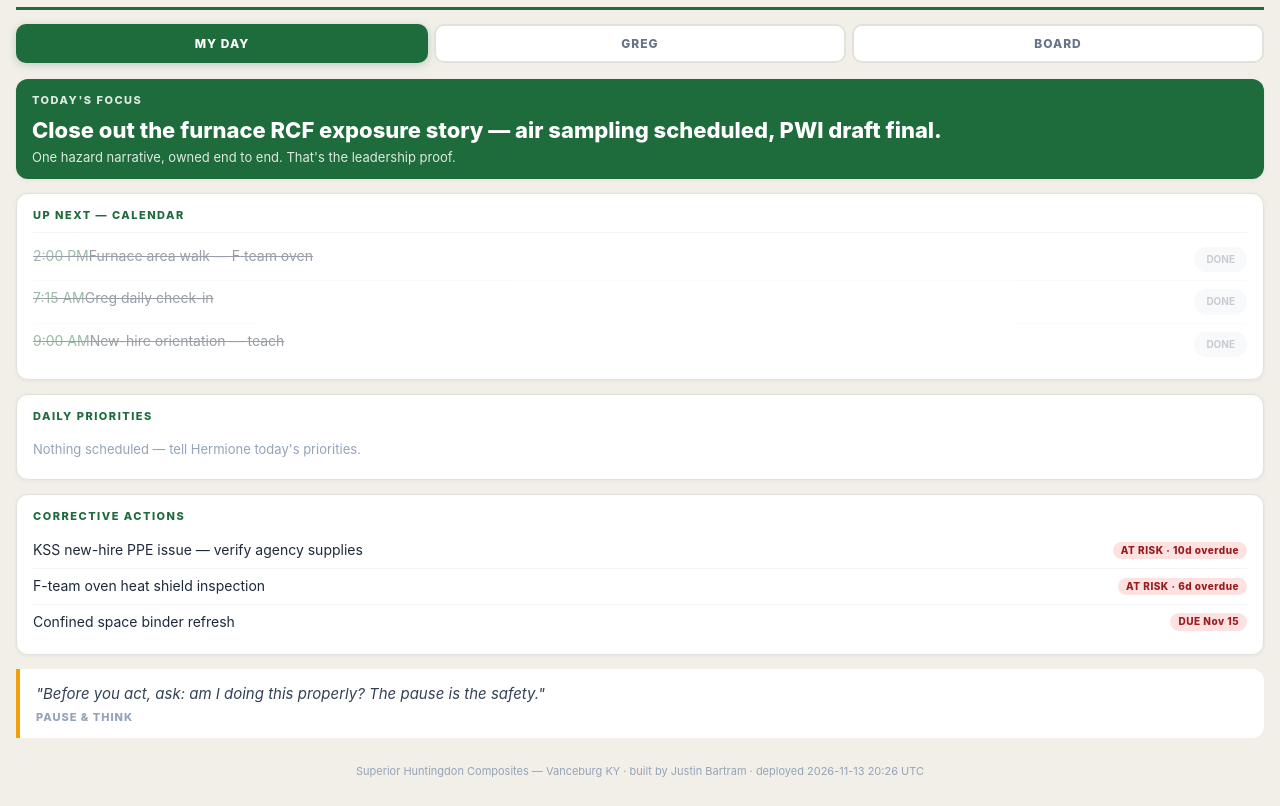
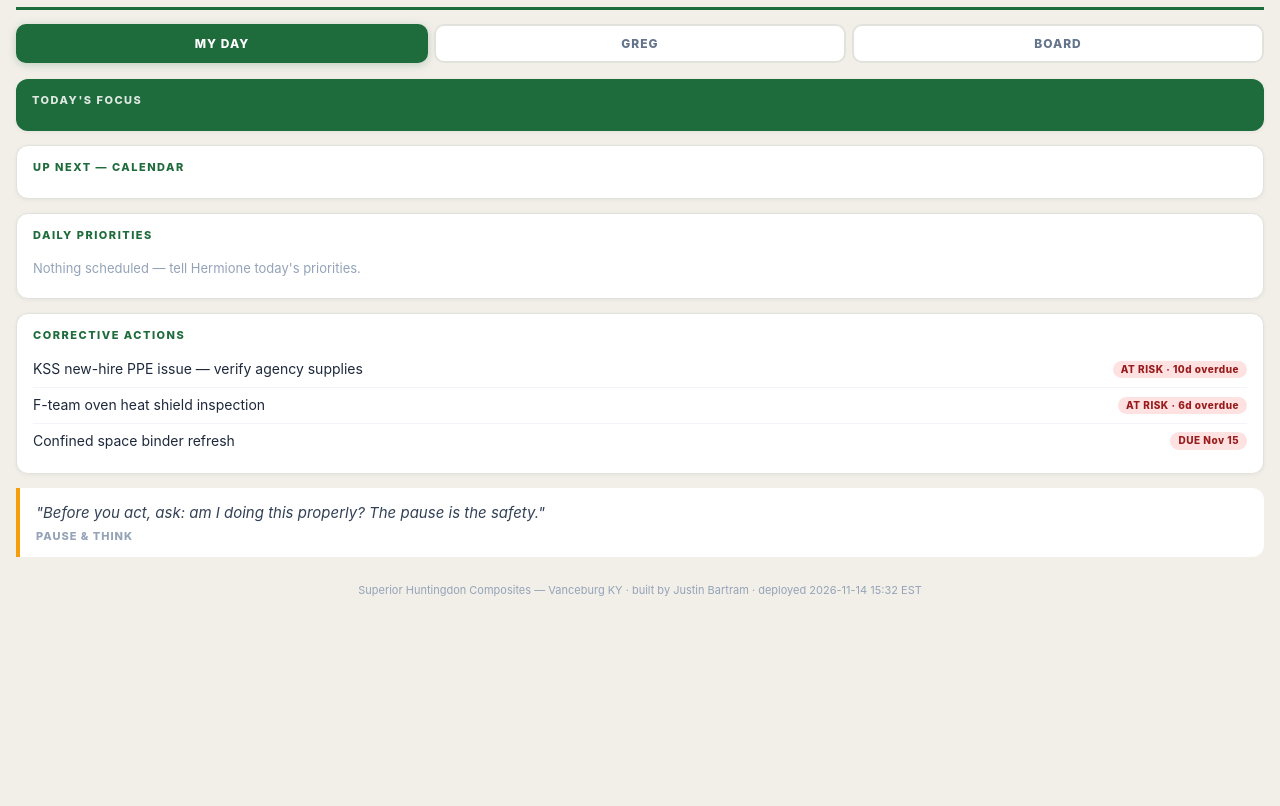
Before and after one commit to Jbartram93/superior-ehs-v2, a plain HTML site: page index.html in a window 1280 px wide. Shown: the part 58-864 px from the top of the page. After the commit the page ends 800 px from the top, so only its background shows below. Drawn offline with Linux system fonts and the light colour scheme.

Commit message:
Saturday state: blank focus (non-work day), priorities expire, calendar hides pre-today items

```diff
--- a/index.html
+++ b/index.html
@@ -146,7 +146,7 @@ body{background:#f2efe9;color:#1e293b;font-family:-apple-system,BlinkMacSystemFo
 
 <script>
 /* ============ AUTO-REFRESH: always reflect the latest push ============ */
-const BUILD_STAMP = "2026-11-13 20:26 UTC";
+const BUILD_STAMP = "2026-11-14 15:32 EST";
 
 // Hard refresh every 2 minutes (safety net)
 setTimeout(() => location.reload(), 120000);
@@ -178,9 +178,9 @@ setTimeout(() => location.reload(), 120000);
 /* ============ DATA LAYER — edit here only ============ */
 const DATA = {
   startDate: "2026-10-27",
-  prioritiesDate: "2026-11-13",  // date the current priorities are for
-  focus: "Close out the furnace RCF exposure story — air sampling scheduled, PWI draft final.",
-  focusSub: "One hazard narrative, owned end to end. That's the leadership proof.",
+  prioritiesDate: "2026-11-14",  // date the current priorities are for
+  focus: "",  // blank on non-work days — Hermes sets each morning
+  focusSub: "",
   priorities: [],  // fresh each day — Hermes sets these with prioritiesDate
   correctiveActions: [
     {t:"KSS new-hire PPE issue — verify agency supplies", due:"2026-11-04", status:"open"},
@@ -258,18 +258,17 @@ function render(){
     return `<div class="prio-row"><div class="prio-text">${ca.t}</div>${badge}</div>`;
   }).join("");
 
-  // Calendar: all events, soonest first, past events shown struck-through
+  // Calendar: today's remaining + future events; today's PAST events struck through; older days hidden entirely
   const now = new Date();
   const today = now.toISOString().slice(0,10);
   const nowHM = now.getHours().toString().padStart(2,"0") + ":" + now.getMinutes().toString().padStart(2,"0");
   const visible = DATA.calendar
-    .filter(ev => ev.d >= today || (ev.d === today && ev.time >= nowHM))
+    .filter(ev => ev.d > today || (ev.d === today && ev.time >= nowHM))
     .sort((a,b) => (a.d + a.time) < (b.d + b.time) ? -1 : 1)
     .slice(0, 6);
-  const passed = DATA.calendar
-    .filter(ev => ev.d < today || (ev.d === today && ev.time < nowHM))
-    .sort((a,b) => (a.d + a.time) < (b.d + b.time) ? -1 : 1)
-    .slice(-3);
+  const passedToday = DATA.calendar
+    .filter(ev => ev.d === today && ev.time < nowHM)
+    .sort((a,b) => (a.d + a.time) < (b.d + b.time) ? -1 : 1);
   function calRow(ev, past){
     const when = ev.d === today ? "TODAY" : fmtDate(ev.d);
     const chip = past
@@ -281,7 +280,7 @@ function render(){
   }
   document.getElementById("calList").innerHTML =
     visible.map(ev => calRow(ev, false)).join("") +
-    (passed.length ? '<div style="border-top:1px solid #f1f5f9;margin:6px 0"></div>' + passed.map(ev => calRow(ev, true)).join("") : "");
+    (passedToday.length ? '<div style="border-top:1px solid #f1f5f9;margin:6px 0"></div>' + passedToday.map(ev => calRow(ev, true)).join("") : "");
 
   document.getElementById("quoteText").textContent = '"' + DATA.quote + '"';
 
```
